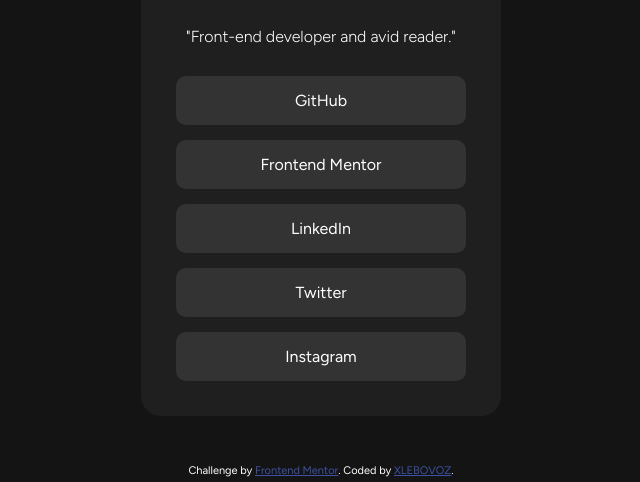
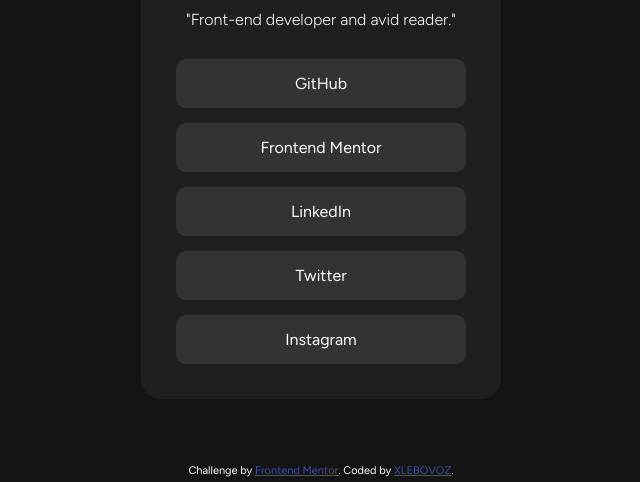
Before and after one commit to xlebovoz/social-links-profile, a plain HTML site: page index.html in a window 1280 px wide. Shown: the part 318-800 px from the top of the page, without its empty margins (319-959 px from the left). Drawn offline with Linux system fonts and the light colour scheme.

Commit message:
fix bugs on labtop

```diff
--- a/index.html
+++ b/index.html
@@ -24,9 +24,10 @@
       background-color: hsl(0, 0%, 8%);
       font-family: 'Figtree', sans-serif;
       display: flex;
-      justify-content: center; /* по горизонтали */
-      align-items: center;     /* по вертикали */
-      margin: 0; /* убираем отступы по умолчанию */
+      justify-content: center;
+      align-items: center;
+      margin: 0;
+      height: 100vh;
     }
 
     img {
@@ -42,8 +43,6 @@
       padding: 20px;
       border-radius: 20px;
       width: 320px;
-      height: auto;
-      margin-top: 100px;
     }
 
     .contact {
```
